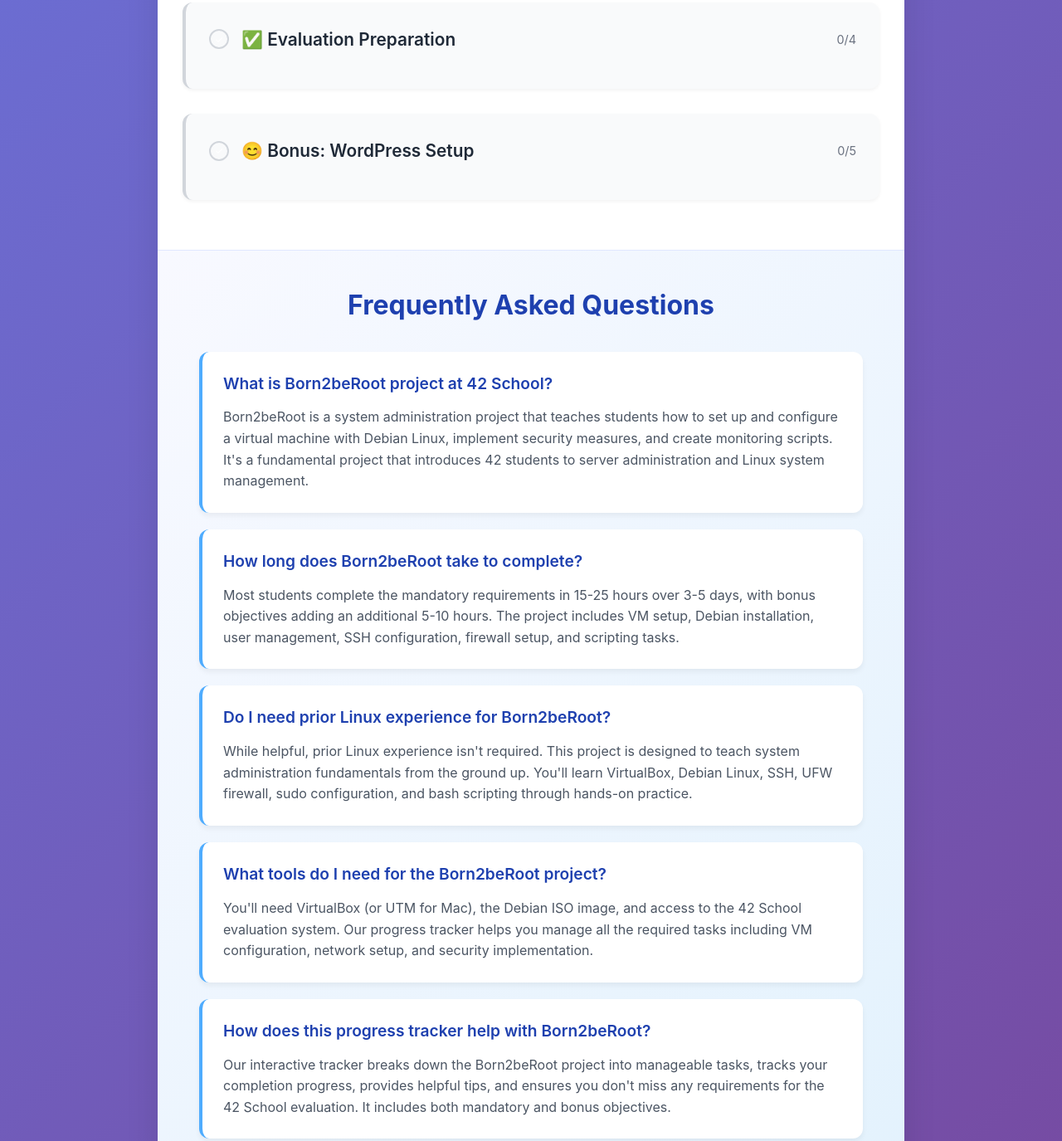
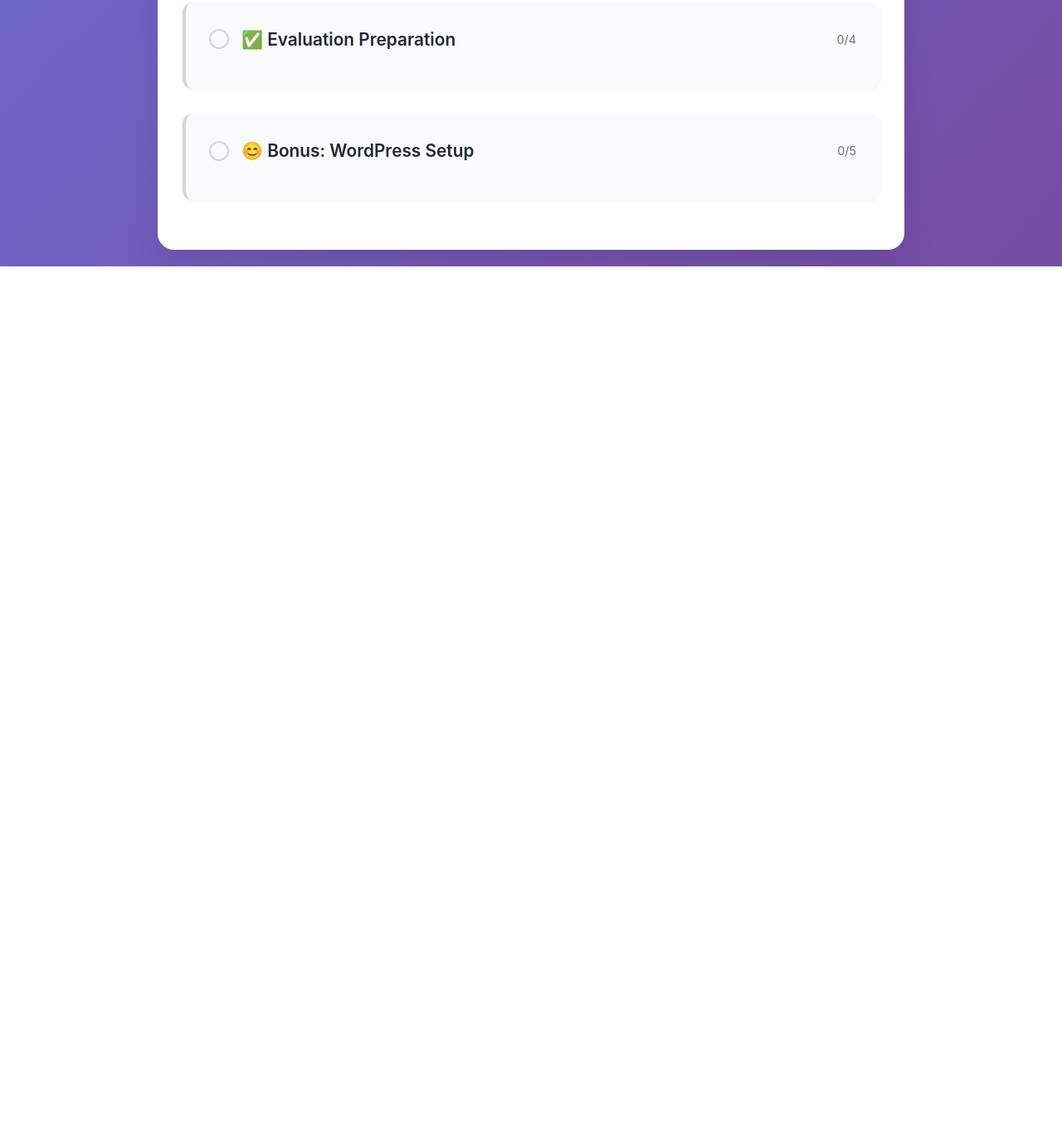
Before and after one commit to MathieuSoysal/Born2BeRoot-Tracking, a plain HTML site: page index.html in a window 1280 px wide. Shown: the part 1424-2799 px from the top of the page at 83% size. After the commit the page ends 1745 px from the top, so only its background shows below. Drawn offline with Linux system fonts and the light colour scheme.

Commit message:
Remove FAQ section and structured data from index.html to streamline content

```diff
--- a/index.html
+++ b/index.html
@@ -113,36 +113,6 @@
       }]
     }
     </script>
-
-    <!-- FAQ Structured Data -->
-    <script type="application/ld+json">
-    {
-      "@context": "https://schema.org",
-      "@type": "FAQPage",
-      "mainEntity": [{
-        "@type": "Question",
-        "name": "What is Born2beRoot project at 42 School?",
-        "acceptedAnswer": {
-          "@type": "Answer",
-          "text": "Born2beRoot is a system administration project that teaches students how to set up and configure a virtual machine with Debian Linux, implement security measures, and create monitoring scripts. It's a fundamental project that introduces 42 students to server administration and Linux system management."
-        }
-      },{
-        "@type": "Question",
-        "name": "How long does Born2beRoot take to complete?",
-        "acceptedAnswer": {
-          "@type": "Answer",
-          "text": "Most students complete the mandatory requirements in 15-25 hours over 3-5 days, with bonus objectives adding an additional 5-10 hours. The project includes VM setup, Debian installation, user management, SSH configuration, firewall setup, and scripting tasks."
-        }
-      },{
-        "@type": "Question",
-        "name": "Do I need prior Linux experience for Born2beRoot?",
-        "acceptedAnswer": {
-          "@type": "Answer",
-          "text": "While helpful, prior Linux experience isn't required. This project is designed to teach system administration fundamentals from the ground up. You'll learn VirtualBox, Debian Linux, SSH, UFW firewall, sudo configuration, and bash scripting through hands-on practice."
-        }
-      }]
-    }
-    </script>
     <style>
         * {
             margin: 0;
@@ -878,69 +848,6 @@
             white-space: nowrap;
             border: 0;
         }
-
-        /* FAQ Section Styles */
-        .faq-section {
-            padding: 40px 30px;
-            background: linear-gradient(135deg, #f8f9ff 0%, #e3f2fd 100%);
-            border-top: 1px solid #e0e7ff;
-        }
-
-        .faq-section h2 {
-            text-align: center;
-            margin-bottom: 30px;
-            color: #1e40af;
-            font-size: 2rem;
-            font-weight: 700;
-        }
-
-        .faq-container {
-            max-width: 800px;
-            margin: 0 auto;
-        }
-
-        .faq-item {
-            background: white;
-            border-radius: 12px;
-            margin-bottom: 20px;
-            padding: 25px;
-            box-shadow: 0 4px 6px rgba(0, 0, 0, 0.05);
-            border-left: 4px solid #4facfe;
-            transition: transform 0.2s ease, box-shadow 0.2s ease;
-        }
-
-        .faq-item:hover {
-            transform: translateY(-2px);
-            box-shadow: 0 8px 25px rgba(0, 0, 0, 0.1);
-        }
-
-        .faq-item h3 {
-            color: #1e40af;
-            margin-bottom: 15px;
-            font-size: 1.2rem;
-            font-weight: 600;
-            line-height: 1.4;
-        }
-
-        .faq-item p {
-            color: #4b5563;
-            line-height: 1.6;
-            margin: 0;
-        }
-
-        @media (max-width: 768px) {
-            .faq-section {
-                padding: 30px 20px;
-            }
-
-            .faq-section h2 {
-                font-size: 1.5rem;
-            }
-
-            .faq-item {
-                padding: 20px;
-            }
-        }
     </style>
 </head>
 
@@ -1286,43 +1193,7 @@
             </section>
         </main>
 
-        <!-- FAQ Section for SEO -->
-        <section class="faq-section">
-            <h2>Frequently Asked Questions</h2>
-            <div class="faq-container">
-                <div class="faq-item">
-                    <h3>What is Born2beRoot project at 42 School?</h3>
-                    <p>Born2beRoot is a system administration project that teaches students how to set up and configure
-                        a virtual machine with Debian Linux, implement security measures, and create monitoring scripts.
-                        It's a fundamental project that introduces 42 students to server administration and Linux system
-                        management.</p>
-                </div>
-                <div class="faq-item">
-                    <h3>How long does Born2beRoot take to complete?</h3>
-                    <p>Most students complete the mandatory requirements in 15-25 hours over 3-5 days, with bonus
-                        objectives adding an additional 5-10 hours. The project includes VM setup, Debian installation,
-                        user management, SSH configuration, firewall setup, and scripting tasks.</p>
-                </div>
-                <div class="faq-item">
-                    <h3>Do I need prior Linux experience for Born2beRoot?</h3>
-                    <p>While helpful, prior Linux experience isn't required. This project is designed to teach system
-                        administration fundamentals from the ground up. You'll learn VirtualBox, Debian Linux, SSH, UFW
-                        firewall, sudo configuration, and bash scripting through hands-on practice.</p>
-                </div>
-                <div class="faq-item">
-                    <h3>What tools do I need for the Born2beRoot project?</h3>
-                    <p>You'll need VirtualBox (or UTM for Mac), the Debian ISO image, and access to the 42 School
-                        evaluation system. Our progress tracker helps you manage all the required tasks including VM
-                        configuration, network setup, and security implementation.</p>
-                </div>
-                <div class="faq-item">
-                    <h3>How does this progress tracker help with Born2beRoot?</h3>
-                    <p>Our interactive tracker breaks down the Born2beRoot project into manageable tasks, tracks your
-                        completion progress, provides helpful tips, and ensures you don't miss any requirements for the
-                        42 School evaluation. It includes both mandatory and bonus objectives.</p>
-                </div>
-            </div>
-        </section>
+
     </div>
 
     <div class="celebration" id="celebration">
```
